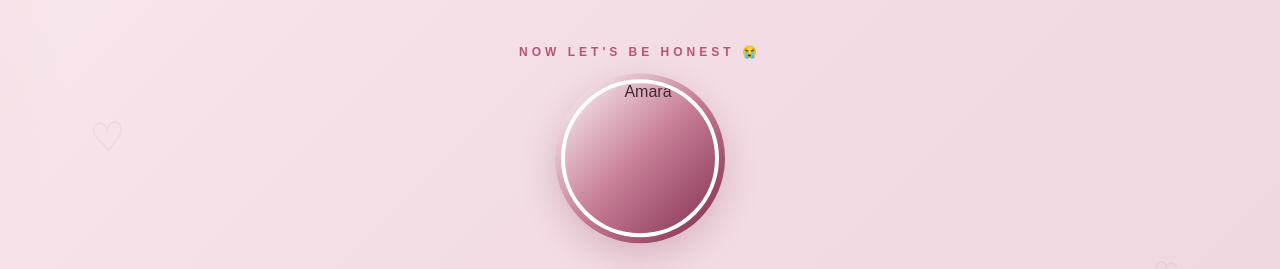
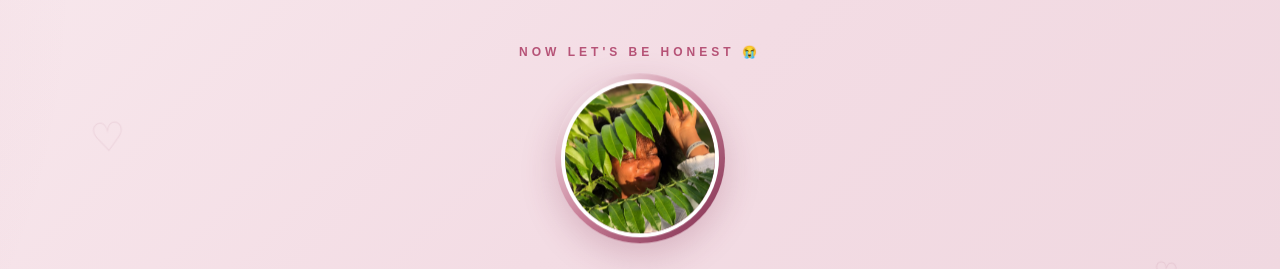
Before and after one commit to StarryJoe01/Birthday-Wish, a plain HTML site: page page2.html in a window 1280 px wide. Shown: the top 269 px of the page. Drawn offline with Linux system fonts and the light colour scheme; the site is published under a folder, as on GitHub Pages, so addresses that start at the root find nothing.

Commit message:
Update page2.html

```diff
--- a/page2.html
+++ b/page2.html
@@ -19,7 +19,7 @@
         <p class="little">NOW LET'S BE HONEST 😭</p>
 
         <div class="photo-frame">
-            <img src="/IMG-20260926-WA0012.jpg" alt="Amara">
+            <img src="IMG-20260926-WA0012.jpg" alt="Amara">
         </div>
 
         <h1>You Are A Problem.</h1>
```
